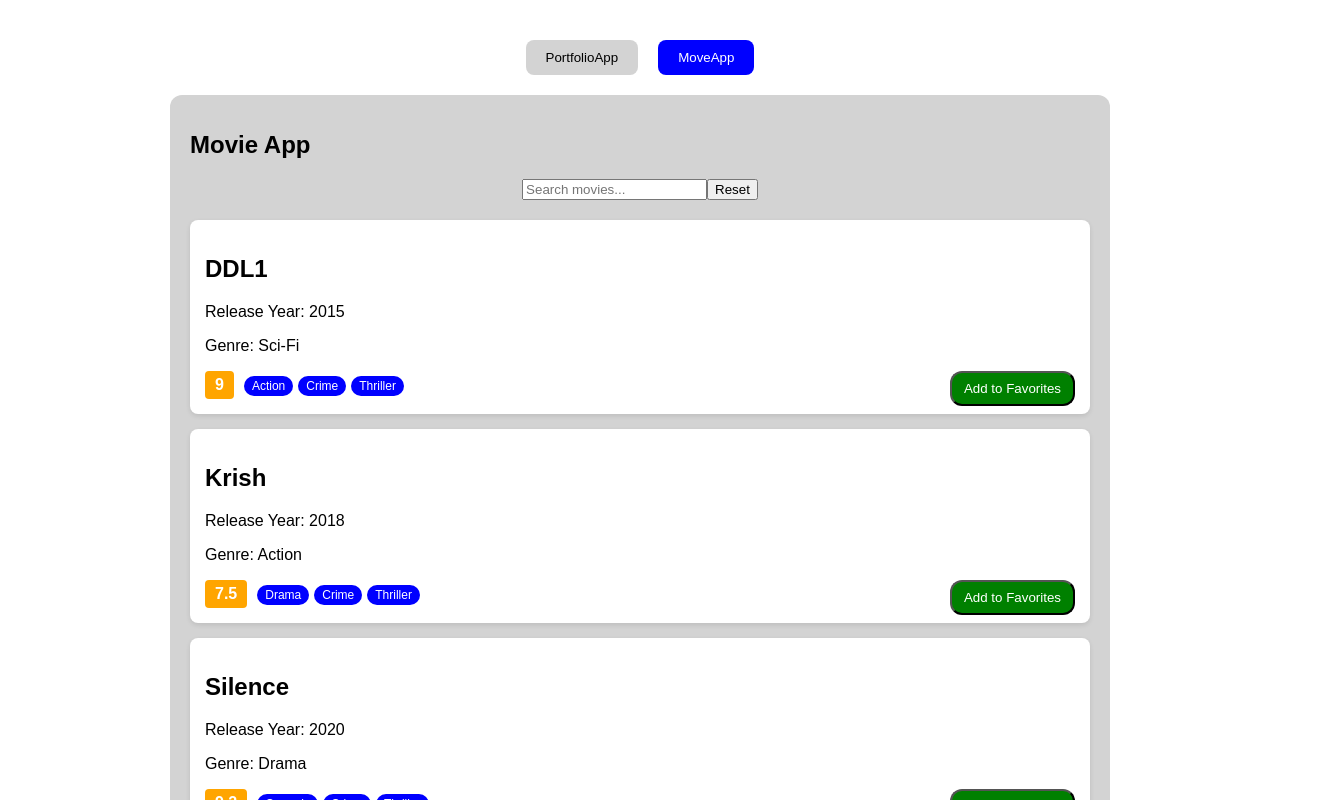
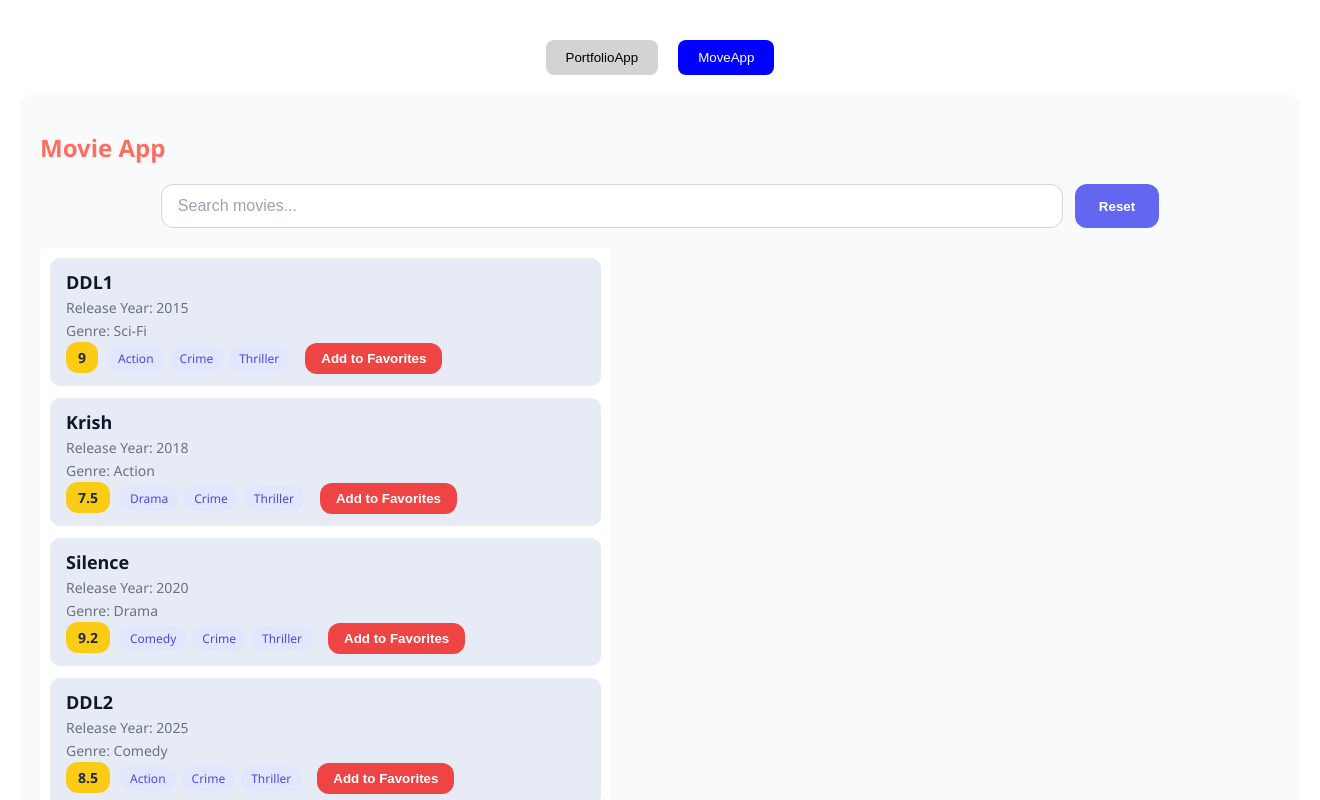
Before and after one commit to singhpreet86/react-essentials-assignment, a React (Create React App) app: page / in a window 1280 px wide. Both pictures are taken after a click on the button "MoveApp". Shown: the top 800 px of the page, 1320 px wide, since content can reach past the window. Built offline with nearby package versions, Linux system fonts and the light colour scheme.

Commit message:
design changes

```diff
--- a/src/App.css
+++ b/src/App.css
@@ -19,6 +19,6 @@ color: white;
 }
 
 .App{
-  min-width: 100vh;
+  min-width: 100vw;
   padding: 20px;
 }
--- a/src/App.js
+++ b/src/App.js
@@ -25,7 +25,7 @@ function App() {
       </div>
 
       {app === "portfolioapp" && <PortfolioAppContainer/>}
-      {app === "movieapp" && <MovieAppContainer theme={theme}/>}
+      {app === "movieapp" && <MovieAppContainer/>}
 
     </div>
   );
--- a/src/components/Assignment1/MovieApp/MoveAppContainer.js
+++ b/src/components/Assignment1/MovieApp/MoveAppContainer.js
@@ -2,7 +2,7 @@ import MovieData from "../Database/MovieData";
 import "./MovieAppContainer.css";
 import { useState } from "react";
 
-function MovieAppContainer({theme}){
+function MovieAppContainer(){
     const [favorites, setFavorites ] = useState([]);
     const [searchTerm, setSearchTerm ] = useState("");
 
@@ -65,6 +65,8 @@ function MovieAppContainer({theme}){
                 />
                 <button onClick={() => setSearchTerm("")}>Reset</button>
             </div>
+                    <div className="main-container">
+
             <div className="movie-container">
 
                 {filteredMovies.length === 0 && (
@@ -72,7 +74,7 @@ function MovieAppContainer({theme}){
                 )}
 
                 {filteredMovies.map((movie) => (
-                    <div key={movie.id} className={`movie-card ${theme}`}>
+                    <div key={movie.id} className="movie-card">
                         <div className="movie-info">
                             <h2 className="movie-title">{movie.title}</h2>
                             <p className="movie-release-year">Release Year: {movie.year}</p>
@@ -90,8 +92,10 @@ function MovieAppContainer({theme}){
                     </div>
                 ))}
             </div>
-
+             <div className="favroute-container">
             <Favorite />
+              </div>
+                </div>
 
         </div>
     );
--- a/src/components/Assignment1/MovieApp/MovieAppContainer.css
+++ b/src/components/Assignment1/MovieApp/MovieAppContainer.css
@@ -1,22 +1,41 @@
+.main-container {
+  display: flex;
+  flex-direction: column;
+  gap: 30px;
+  align-items: flex-start;
+  justify-content: space-between;
+  margin-top: 20px;
+  min-height: 100vh;
+  flex: 1;
+}
+
+.movie-container {
+  /* flex: 1;
+  max-height: 75vh; */
+   flex: 1;
+  background-color: #ffffff;
+  padding: 10px;
+  border-radius: 5px;
+}
+
+favroute-container{
+   /* flex: 3;
+  max-height: 75vh;  */
+
+    flex: 3;
+  background-color: #ffffff;
+  padding: 10px;
+  border-radius: 5px;
+}
+
 .movie-app {
-    font-family: Arial, sans-serif;
     padding: 20px;
-    max-width: 900px;
+    max-width: 100%;
     margin: 0 auto;
     border-radius: 12px;
-    background-color: lightgray;
-}
-
-.movie-app.light
-{
-    background-color: white;
-    color: black
-}
-
-.movie-app.dark
-{
-    background-color: rgb(65, 63, 63);
-    color: white;
+    background-color: #f9fafc;
+    color: #1f2937;
+    font-family: 'Segoe UI', Tahoma, Geneva, Verdana, sans-serif;
 }
 
 .movie-header {
@@ -26,73 +45,102 @@
 
 .movie-header h1 {
     font-size: 24px;
-    color: black;
+    color: #ff6f61;
 }
 
-.movie-card.light {
-    border-radius: 8px;
-    box-shadow: 0 2px 5px rgba(0,0,0,0.1);
-    padding: 15px;
-    margin-bottom: 15px;
-    background-color: white;
-    color: black
+.movie-card {
+  background-color: #e6ebf5;
+  border-radius: 10px;
+  box-shadow: none;
+  padding: 12px 16px;
+  margin-bottom: 12px;
+  color: #1f2937;
+  /* display: flex;
+  align-items: center;
+  justify-content: space-between; */
 }
-
-.movie-card.dark {
-    border-radius: 8px;
-    box-shadow: 0 2px 5px rgba(0,0,0,0.1);
-    padding: 15px;
-    margin-bottom: 15px;
-    background-color: rgb(65, 63, 63);
-    color: white;
-}
-
 
 .movie-image {
     width: 100%;
     height: auto;
     border-radius: 4px;
 }
+
 .movie-info {
-    margin-top: 10px;
+    position: relative;
+    padding-right: 120px;
 }
 
+.movie-info h2 {
+  font-weight: 600;
+  font-size: 18px;
+  margin: 0;
+  color: #111827;
+}
+
+.movie-info p {
+  font-weight: 400;
+  font-size: 14px;
+  color: #6b7280;
+  margin: 4px 0 0 0;
+}
+
+
 .rating {
-    display: inline-block;
-    background-color: orange;
-    color: white;
-    padding: 5px 10px;
-    border-radius: 4px;
-    font-weight: bold;
-    margin-right: 10px;
+  background-color: #facc15;
+  color: #1f2937;
+  padding: 6px 12px;
+  border-radius: 12px;
+  font-weight: 700;
+  font-size: 14px;
+  min-width: 40px;
+  text-align: center;
+  margin-right: 10px;
 }
 
 .tag-item {
-    display: inline-block;
-    background-color: blue;
-    color: #fff;
-    padding: 3px 8px;
-    border-radius: 12px;
-    font-size: 12px;
-    margin-right: 5px;
-    margin-top: 5px;
+  background-color: #e0e7ff;
+  color: #4f46e5;
+  padding: 4px 10px;
+  border-radius: 12px;
+  font-size: 12px;
+  margin-right: 6px;
+  margin-top: 6px;
+  display: inline-block;
 }
 
- .favorite {
-    background-color: green;
-    color: white;
-    border-radius: 15;
-    display: inline-block;
-    padding: 8px 12px;
-    border-radius: 12px;
-    cursor: pointer;
-    float: right;
+favorite {
+  position: absolute;
+  right: 16px;
+  top: 50%;
+  transform: translateY(-50%);
 }
 
+.favorite, .remove-favorite {
+  background-color: #ef4444;
+  color: white;
+  border-radius: 12px;
+  padding: 8px 16px;
+  font-weight: 600;
+  border: none;
+  cursor: pointer;
+  transition: background-color 0.3s ease;
+  float: none;
+  margin-left: 10px;
+}
+
+.favorite:hover, .remove-favorite:hover {
+  background-color: #b91c1c;
+}
+
+.active-favorite {
+  background-color: #ef4444;
+}
+
+
 .active-favroute{
-    background-color: red;
+    background-color: #ff5252;
     color: white;
-    border-radius: 15;
     display: inline-block;
     padding: 8px 12px;
     border-radius: 12px;
@@ -101,34 +149,98 @@
 }
 
 .favorite-movies {
-    margin-top: 30px;
+   flex: 0 0 45%;
+  background-color: #e6ebf5;
+  padding: 20px;
+  border-radius: 10px;
+  box-shadow: 0 2px 8px rgba(0,0,0,0.05);
+  max-height: 75vh;
+  overflow-y: auto;
 }
 
 .favorite-movie-info {
-    font-size: 16px;
-    margin-bottom: 8px;
-    list-style: none;
+    font-size: 14px;
+    margin-bottom: 10px;
+    display: flex;
+    align-items: center;
+    justify-content: space-between;
+    color: #374151;
+    align-items: center;
 }
 .remove-favorite {
-    background-color: red;
+    background-color: #ff6f61;
     color: white;
-    border-radius: 15;
     display: inline-block;
     padding: 8px 12px;
     border-radius: 12px;
     cursor: pointer;
     margin-left: 10px;
+    transition: background-color 0.3s ease;
 }
 
 .search-bar {
-    margin-bottom: 20px;
-    text-align: center;
+  display: flex;
+  justify-content: center;
+  margin-bottom: 20px;
+  gap: 12px;
 }
 
-.search-input {
-    width: 80%;
-    padding: 10px;
-    font-size: 16px;
-    border: 1px solid #ccc;
-    border-radius: 8px;
+.search-bar input {
+    width: 70%;
+   padding: 12px 16px;
+   font-size: 16px;
+  border-radius: 12px;
+  border: 1.5px solid #d1d5db;
+  outline: none;
+  color: #374151;
+  background-color: #fff;
+  transition: border-color 0.3s ease;
 }
+
+.search-bar input::placeholder {
+     color: #9ca3af;
+}
+
+.search-bar input:focus {
+    border-color: #6366f1;
+  box-shadow: 0 0 6px rgba(99, 102, 241, 0.5);
+}
+
+.search-bar button {
+  background-color: #6366f1;
+  border: none;
+  border-radius: 12px;
+  padding: 12px 24px;
+  color: white;
+  font-weight: 600;
+  cursor: pointer;
+  transition: background-color 0.3s ease;
+}
+
+.search-bar button:hover {
+  background-color: #4338ca;
+}
+
+
+.no-movies-message{
+    text-align: center;
+    font-size: 18px;
+    margin-top: 20px;
+    color: gray
+}
+
+
+.favorite-movies {
+  margin-top: 40px;
+  color: #1f2937;
+}
+
+.favorite-movie-info {
+  font-size: 15px;
+  margin-bottom: 10px;
+  list-style: none;
+  display: flex;
+  align-items: center;
+  justify-content: space-between;
+  color: #374151;
+}
```
